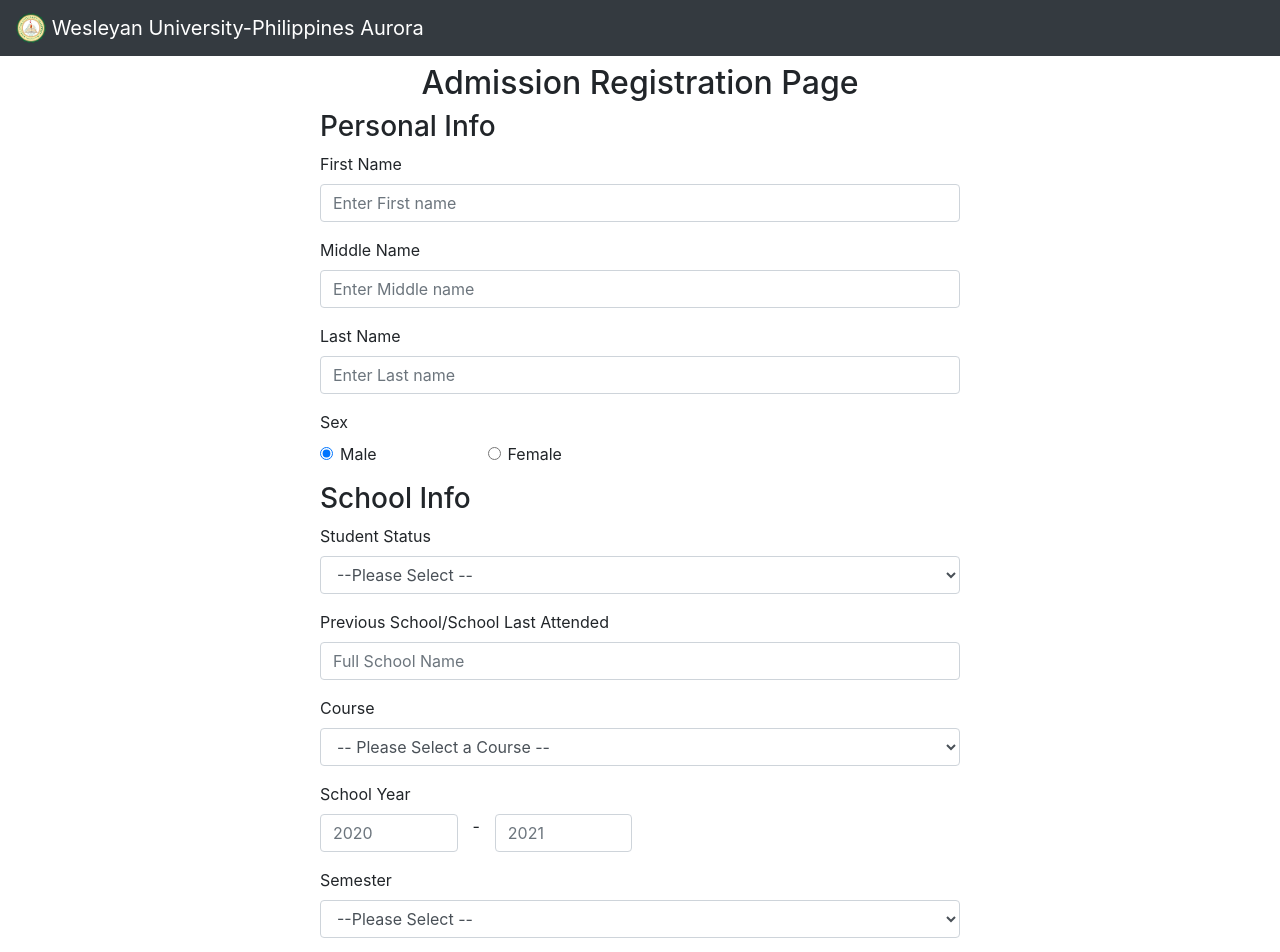
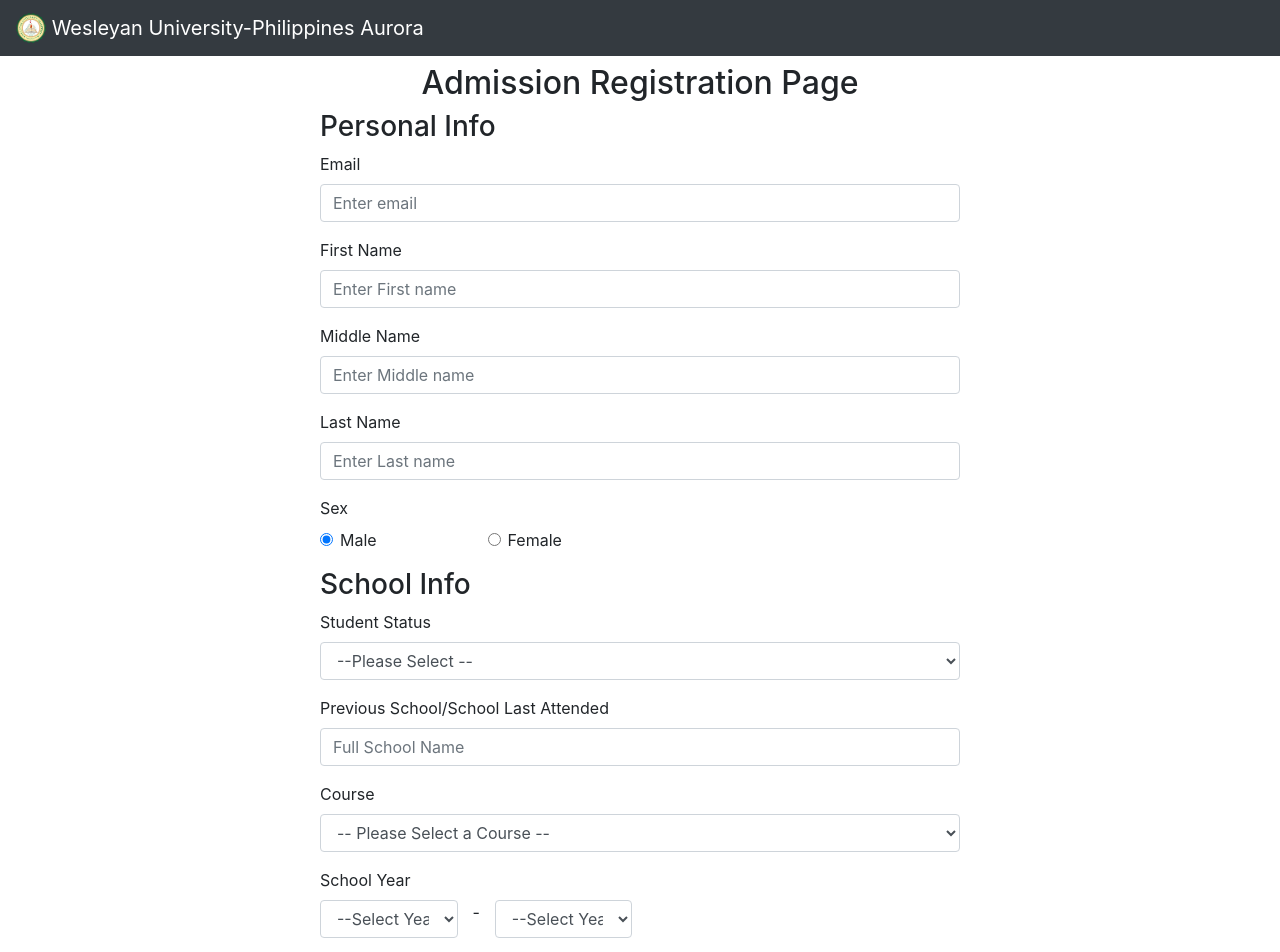
Before and after one commit to chadgotis/wup_cs_admission, a React (Create React App) app: page / in a window 1280 px wide. Shown: the top 952 px of the page. Built offline with nearby package versions, Linux system fonts and the light colour scheme.

Commit message:
Added Thankyou page, and email field

```diff
--- a/package.json
+++ b/package.json
@@ -10,6 +10,7 @@
     "react": "^16.13.1",
     "react-bootstrap": "^1.0.1",
     "react-dom": "^16.13.1",
+    "react-router-dom": "^5.2.0",
     "react-scripts": "3.4.1",
     "sweetalert2": "^9.15.2"
   },
--- a/public/index.html
+++ b/public/index.html
@@ -35,6 +35,7 @@
   <body>
     <noscript>You need to enable JavaScript to run this app.</noscript>
     <form name="info" netlify netlify-honeypot="bot-field" hidden>
+      <input type="email" name="email" />
       <input type="text" name="firstname" />
       <input type="text" name="middlename" />
       <input type="text" name="lastname" />
--- a/src/App.jsx
+++ b/src/App.jsx
@@ -1,12 +1,21 @@
 import React from "react";
 import Main from "./components/Main";
 import Nav from "./components/Nav";
+import Thank from "./components/Thank";
+import NotFound from "./components/NotFound";
+import { BrowserRouter as Router, Route, Switch } from "react-router-dom";
 
 const App = () => {
   return (
     <div>
-      <Nav />
-      <Main />
+      <Router>
+        <Nav />
+        <Switch>
+          <Route path="/" exact component={Main} />
+          <Route path="/thank" exact component={Thank} />
+          <Route component={NotFound} />
+        </Switch>
+      </Router>
     </div>
   );
 };
--- a/src/components/Main.jsx
+++ b/src/components/Main.jsx
@@ -2,8 +2,9 @@ import React, { useState } from "react";
 import { Form, Button, Container, Row, Col } from "react-bootstrap";
 import Swal from "sweetalert2";
 
-const Main = () => {
+const Main = ({ history }) => {
   const [info, setInfo] = useState({
+    email: "",
     firstname: "",
     middlename: "",
     lastname: "",
@@ -40,15 +41,33 @@ const Main = () => {
     fetch("/", {
       method: "POST",
       headers: { "Content-Type": "application/x-www-form-urlencoded" },
-      body: encode({ "form-name": "info", ...info }),
+      body: encode({ "form-name": "Admission Registration", ...info }),
     })
-      .then((res) =>
+      .then((res) => {
+        setInfo({
+          ...info,
+          email: "",
+          firstname: "",
+          middlename: "",
+          lastname: "",
+          status: "",
+          lastschool: "",
+          course: "",
+          sy1: "",
+          sy2: "",
+          semester: "",
+        });
         Swal.fire({
           icon: "success",
           title: "Success!",
           text: "Submitted form successfuly",
-        })
-      )
+          confirmButtonText: "OK!!",
+        }).then((res) => {
+          if (res.value) {
+            history.push("/thank");
+          }
+        });
+      })
       .catch((error) =>
         Swal.fire({
           icon: "error",
@@ -59,13 +78,28 @@ const Main = () => {
   };
 
   const date = new Date();
+
+  const getYearList = () => {
+    const min = 2015;
+    const max = date.getFullYear() + 2;
+    const list = [];
+
+    for (let i = min; i < max; i++) {
+      list.unshift(
+        <option key={i} value={i}>
+          {i}
+        </option>
+      );
+    }
+    return list;
+  };
   return (
     <div>
       <Container fluid>
         <Row lg={2} className="justify-content-center mt-5 mb-4">
           <Form
             name="info"
-            className="mt-3"
+            className="mt-3 ml-1 mr-1"
             noValidate
             validated={validated}
             onSubmit={handleSubmit}
@@ -75,6 +109,19 @@ const Main = () => {
             <input type="hidden" name="form-name" value="info" />
             <h2 className="text-center">Admission Registration Page</h2>
             <h3>Personal Info</h3>
+            <Form.Group>
+              <Form.Label>Email</Form.Label>
+              <Form.Control
+                onChange={(e) => setInfo({ ...info, email: e.target.value })}
+                type="email"
+                placeholder="Enter email"
+                required
+                min="2"
+                name="email"
+                value={info.email}
+              />
+              <Form.Control.Feedback type="invalid"></Form.Control.Feedback>
+            </Form.Group>
             <Form.Group>
               <Form.Label>First Name</Form.Label>
               <Form.Control
@@ -86,6 +133,7 @@ const Main = () => {
                 required
                 min="2"
                 name="firstname"
+                value={info.firstname}
               />
               <Form.Control.Feedback type="invalid"></Form.Control.Feedback>
             </Form.Group>
@@ -99,6 +147,7 @@ const Main = () => {
                 placeholder="Enter Middle name"
                 required
                 name="middlename"
+                value={info.middlename}
               />
               <Form.Control.Feedback type="invalid"></Form.Control.Feedback>
             </Form.Group>
@@ -110,6 +159,7 @@ const Main = () => {
                 type="text"
                 placeholder="Enter Last name"
                 required
+                value={info.lastname}
               />
               <Form.Control.Feedback type="invalid"></Form.Control.Feedback>
             </Form.Group>
@@ -149,6 +199,7 @@ const Main = () => {
                 as="select"
                 required
                 onChange={(e) => setInfo({ ...info, status: e.target.value })}
+                value={info.status}
               >
                 <option value="">--Please Select --</option>
                 <option value="New">New</option>
@@ -163,6 +214,7 @@ const Main = () => {
                 onChange={(e) =>
                   setInfo({ ...info, lastschool: e.target.value })
                 }
+                value={info.lastschool}
                 type="text"
                 placeholder="Full School Name"
                 required
@@ -177,6 +229,7 @@ const Main = () => {
                 as="select"
                 required
                 onChange={(e) => setInfo({ ...info, course: e.target.value })}
+                value={info.course}
               >
                 <option value="">-- Please Select a Course --</option>
                 <option value="Bachelor of Science in Computer Science">
@@ -192,23 +245,17 @@ const Main = () => {
               <Form.Label>School Year</Form.Label>
               <Row lg={4}>
                 <Col>
-                  <Form.Control
-                    name="sy1"
-                    type="number"
-                    placeholder={date.getFullYear()}
-                    required
-                    onChange={(e) => setInfo({ ...info, sy1: e.target.value })}
-                  />
+                  <Form.Control name="sy1" required type="number" as="select">
+                    <option value="">--Select Year--</option>
+                    {getYearList()}
+                  </Form.Control>
                 </Col>
                 -
                 <Col>
-                  <Form.Control
-                    type="number"
-                    placeholder={date.getFullYear() + 1}
-                    required
-                    name="sy2"
-                    onChange={(e) => setInfo({ ...info, sy2: e.target.value })}
-                  />
+                  <Form.Control name="sy2" required as="select">
+                    <option value="">--Select Year--</option>
+                    {getYearList()}
+                  </Form.Control>
                 </Col>
               </Row>
               <Form.Control.Feedback type="invalid"></Form.Control.Feedback>
@@ -220,6 +267,7 @@ const Main = () => {
                 as="select"
                 required
                 onChange={(e) => setInfo({ ...info, semester: e.target.value })}
+                value={info.semester}
               >
                 <option value="">--Please Select --</option>
                 <option value="1st Semester">1st Semester</option>
--- /dev/null
+++ b/src/components/NotFound.jsx
@@ -0,0 +1,15 @@
+import React from "react";
+
+const NotFound = () => {
+  return (
+    <div
+      className="p-2 d-flex justify-content-center align-items-center flex-column"
+      style={{ height: "80vh" }}
+    >
+      <h1 className="text-center">Error 404</h1>
+      <p>Page not Found!</p>
+    </div>
+  );
+};
+
+export default NotFound;
--- /dev/null
+++ b/src/components/Thank.jsx
@@ -0,0 +1,15 @@
+import React from "react";
+
+const Thank = () => {
+  return (
+    <div
+      className="p-2 d-flex justify-content-center align-items-center flex-column"
+      style={{ height: "80vh" }}
+    >
+      <h1 className="text-center">Thank You for your Submission!</h1>
+      <p>Confirmation Message sent to your Email!</p>
+    </div>
+  );
+};
+
+export default Thank;
```
Also changed, not shown: 1 other file (tests, documents, lock files or other folders).
